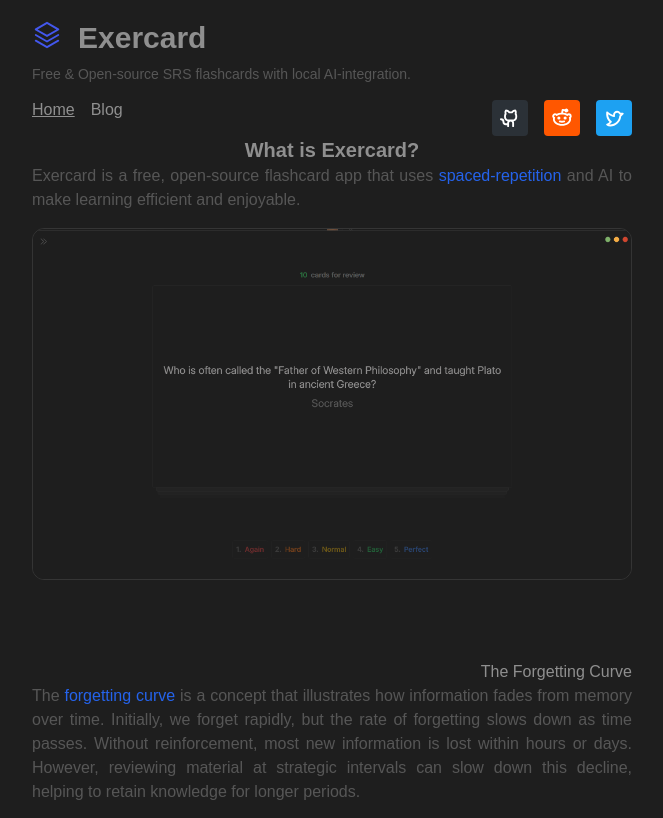
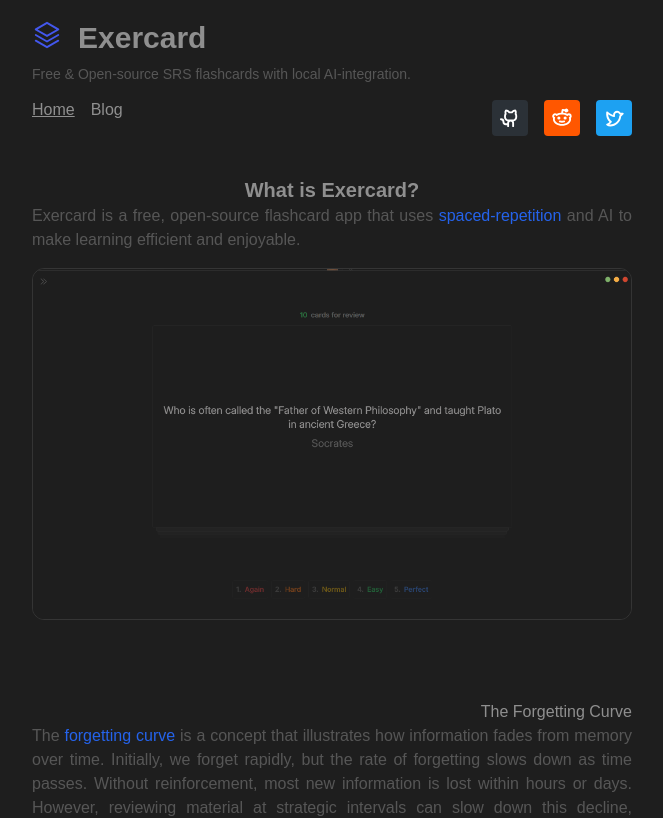
Before and after one commit to eben-vranken/exercard-web, a Next.js app: page / in a window 1280 px wide. Shown: the top 818 px of the page, without its empty margins (308-971 px from the left). Built offline with nearby package versions, Linux system fonts and the light colour scheme; no server answers.

Commit message:
Added additional spacing above first article on home page

```diff
--- a/app/page.tsx
+++ b/app/page.tsx
@@ -8,7 +8,7 @@
 
   return (
     <main className="w-full min-h-screen flex flex-col gap-y-10">
-      <article className="flex flex-col gap-y-4 text-center mb-10">
+      <article className="flex flex-col gap-y-4 text-center my-10">
         <section>
           <header>
             <h1 className="font-bold text-xl">What is Exercard?</h1>
```
